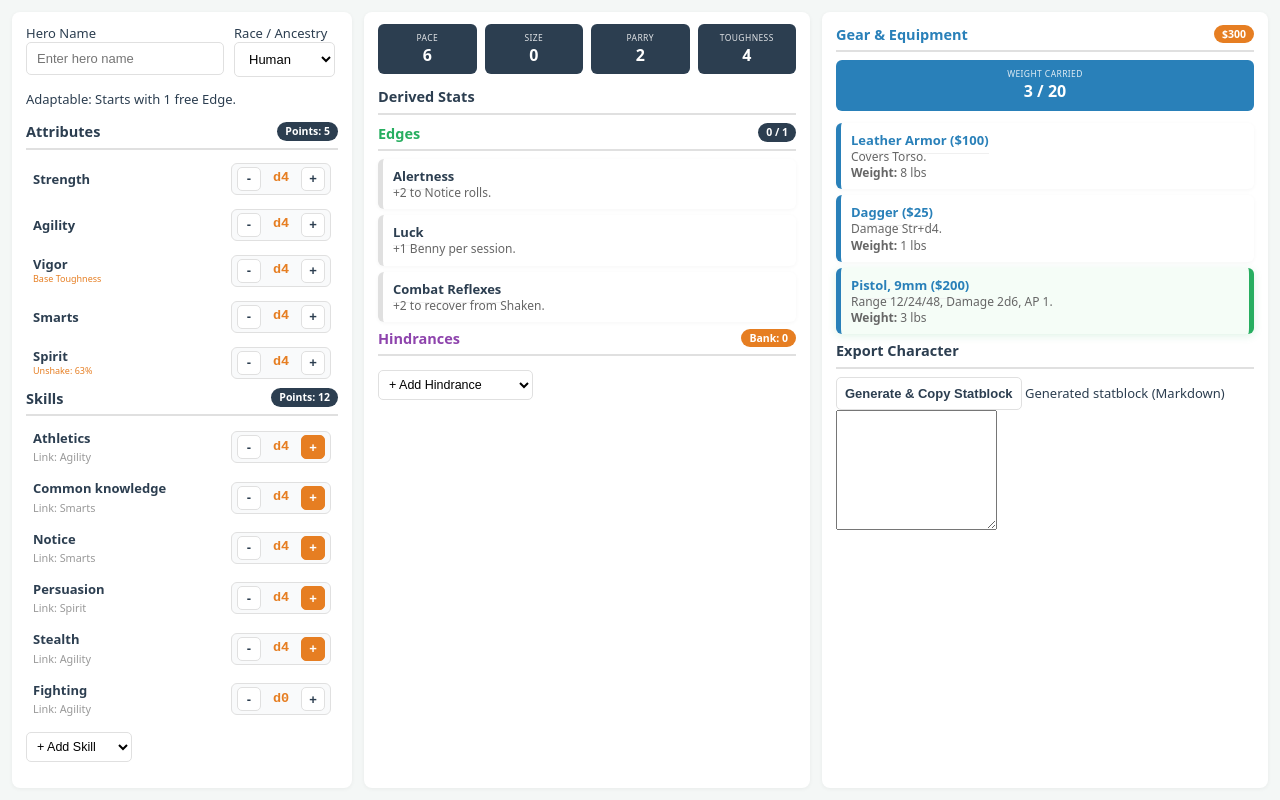
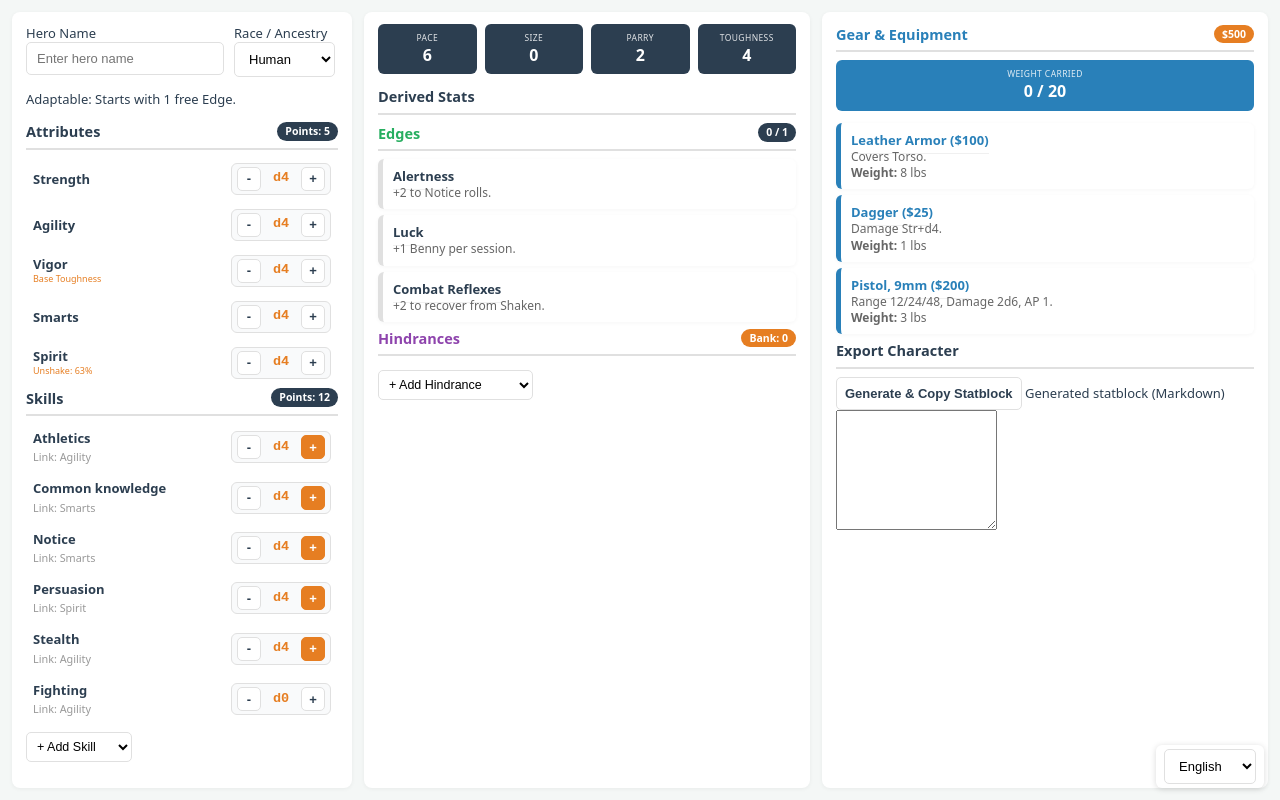
Before and after one commit to vladimircreative/SWADE_Character_Builder, a plain HTML site: page index.html in a window 1280 px wide. Both pictures are taken after a click on the element 1045 px from the left and 300 px from the top of the page. Drawn offline with Linux system fonts and the light colour scheme.

Commit message:
Add files via upload

```diff
--- a/app.js
+++ b/app.js
@@ -61,7 +61,7 @@ function calculatePoints() {
 function calculateGearStats() {
     let totalSpent = 0, totalWeight = 0, maxArmor = 0;
     char.chosenGear.forEach(gName => {
-        const g = gearDB.find(x => x.name === gName);
+        const g = gameData.gearDB.find(x => x.name === gName);
         if (g) {
             totalSpent += g.cost;
             totalWeight += g.weight;
--- a/data.js
+++ b/data.js
@@ -6,7 +6,7 @@ export const skillLinks = {
     "persuasion": { link: "spirit", core: true },
     "stealth": { link: "agility", core: true },
     // Non-Core Skills
-    "acadmics": { link: "smarts", core: false },
+    "academics": { link: "smarts", core: false },
     "battle": { link: "smarts", core: false },
     "boating": { link: "agility", core: false },
     "driving": { link: "agility", core: false },
--- a/index.html
+++ b/index.html
@@ -116,6 +116,16 @@
     <textarea id="export-output" class="export-area" readonly aria-live="polite"></textarea>
   </section>
 
+  <div style="position: fixed; bottom: 12px; right: 16px; z-index: 100; background: white; padding: 4px 8px; border-radius: 6px; box-shadow: 0 1px 6px rgba(0,0,0,0.15); font-size: 12px;">
+  <select id="lang-select">
+    <option value="en">English</option>
+	<option value="ru">Русский</option>
+    <option value="es">Español</option>
+	<option value="fr">Français</option>
+    <!-- ... -->
+  </select>
+</div>
+
   <script type="module" src="app.js"></script>
 </body>
 </html>
```
